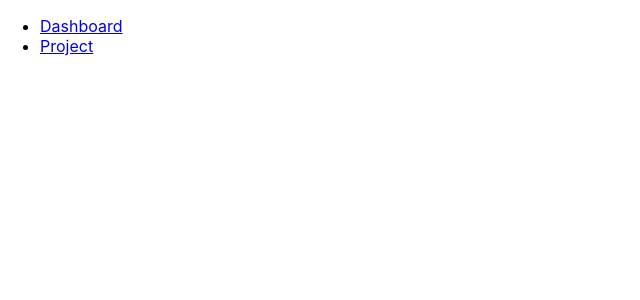
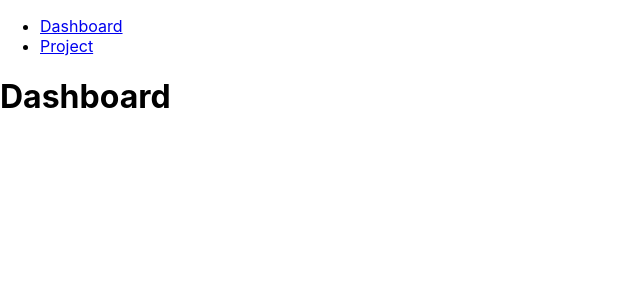
Before and after one commit to AliciaThomson/TaskTrakk, a React (Create React App) app: page / in a window 1280 px wide. Shown: the top 300 px of the page, without its empty margins (0-640 px from the left). Built offline with nearby package versions, Linux system fonts and the light colour scheme.

Commit message:
Made changes to the routes

```diff
--- a/src/App.js
+++ b/src/App.js
@@ -11,7 +11,7 @@ import Project from './pages/Project';
 const mainNav = [
   {
     text: 'Dashboard',
-    path: '/dashboard',
+    path: '/',
     view: <Dashboard />
   },
   {
@@ -25,12 +25,13 @@ function App() {
   return (
     <Router>
       <SideBarNav mainNav={mainNav} />
-        <Switch>
-        {mainNav.map((navLink, index) => (
-          <Route key={navLink.path} path={navLink.path}>
-            {navLink.view}
-          </Route>
-        ))}
+      <Switch>
+        <Route key="dashboard" exact path="/">
+          <Dashboard />
+        </Route>
+        <Route key="project" path="/project">
+          <Project />
+        </Route>
         </Switch>
     </Router>
   );
```
